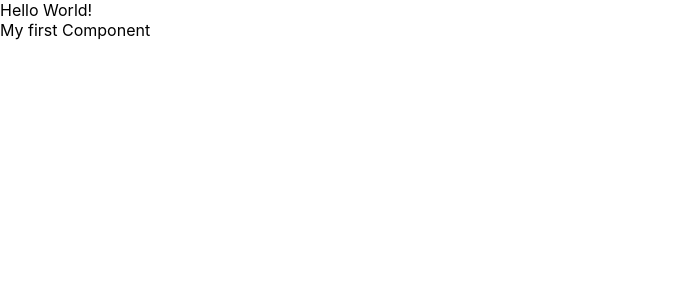
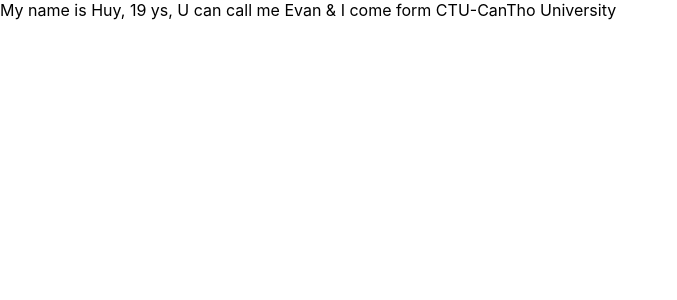
Before and after one commit to JoyNguyenIT/projectReactJS, a React (Create React App) app: page / in a window 1280 px wide. Shown: the top 300 px of the page, without its empty margins (0-677 px from the left). Built offline with nearby package versions, Linux system fonts and the light colour scheme.

Commit message:
stateComponent

```diff
--- a/src/App.js
+++ b/src/App.js
@@ -3,16 +3,32 @@
 import { useDispatch, useSelector } from 'react-redux';
 import { increaseCounter, decreaseCounter } from './redux/action/counterAction';
 import MyComponent from './component/MyComponent';
+import React from 'react';
 
-const App = () => {
-  const count = useSelector(state => state.counter.count);
-  const dispatch = useDispatch();
+class App extends React.Component {
 
+  state = {
+    name: 'Huy',
+    address: 'CTU-CanTho University',
+    age: 19
+  }
+
+  render() {
     return (
       <div>
-      Hello World!
-      <MyComponent></MyComponent>
+        My name is {this.state.name}, {this.state.age} ys, U can call me Evan &amp; I come form {this.state.address}
       </div>
+    )
+  }
+}
+
+
+
+// const App = () => {
+//   const count = useSelector(state => state.counter.count);
+//   const dispatch = useDispatch();
+
+//   return (
 // <div className="App">
 //   <header className="App-header">
 //     <img src={logo} className="App-logo" alt="logo" />
@@ -24,7 +40,7 @@
 //     <button onClick={() => dispatch(decreaseCounter())}>Decrease</button>
 //   </header>
 // </div>
-  );
-}
+//   );
+// }
 
 export default App;
```
Lines whose indentation alone changed are shown as unchanged.
